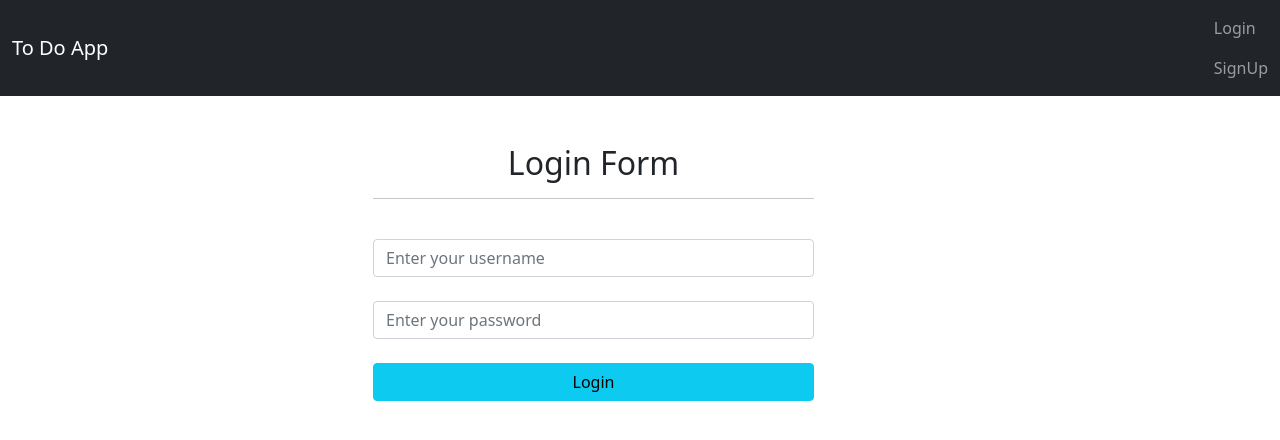
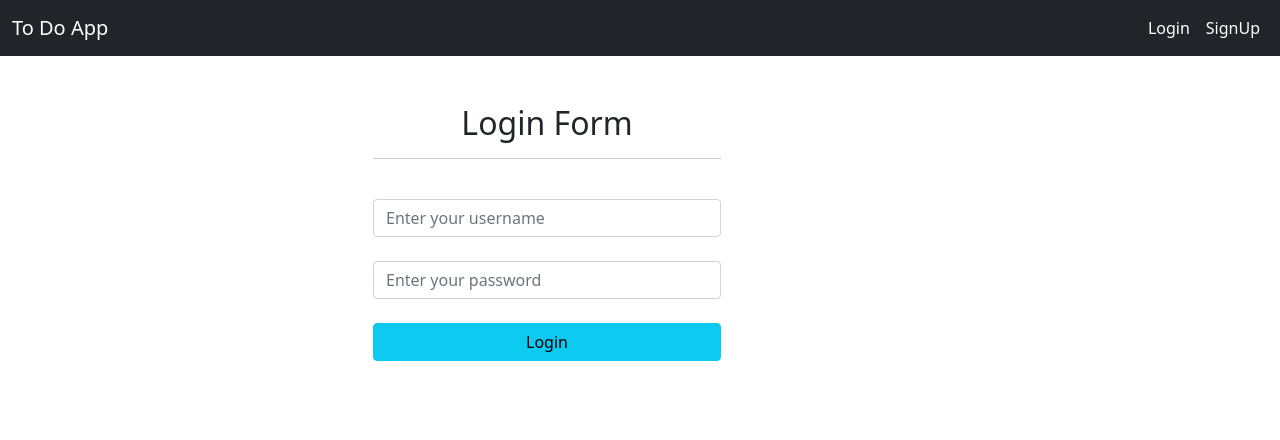
Before and after one commit to amJayem/to_do_app_Django, a Django app: page /auth/ in a window 1280 px wide. Shown: the top 440 px of the page. Run offline with Django 3.2, Linux system fonts and the light colour scheme.

Commit message:
login problem solved

```diff
--- a/accounts_app/views.py
+++ b/accounts_app/views.py
@@ -4,20 +4,20 @@ from django.contrib.auth import authenticate,login,logout
 
 # Create your views here.
 def user_log(request):
-    if request.method == 'POSt':
+    if request.method == 'POST':
         username = request.POST['username']
         password = request.POST['password']
         user = authenticate(request, username=username, password=password)
+
         if user is not None:
-            print('username: ', +username)
+            print('username: ', username)
             login(request,user)
             return redirect('home')
 
         else:
             print("Invalid username or password!!")
 
-    context = {}
-    return render(request,'auth/login.html',context)
+    return render(request,'auth/login.html')
 
 def user_logout(request):
     logout(request)
--- a/templates/auth/login.html
+++ b/templates/auth/login.html
@@ -6,14 +6,12 @@
 {% endblock title %}
 
 {% block content %}
-<div class="container col-md-5 offset-3 mt-5">
+<div class="container col-md-4 offset-3 mt-5">
     <form action="" class="form-group" method="POST">
         {% csrf_token %}
-        <h2 class="text-center">Login Form</h2> <hr> <br>
-        <input type="text" class="form-control" name="username" placeholder="Enter your username">
-        <br>
-        <input type="password" class="form-control" name="password" placeholder="Enter your password">
-        <br>
+        <h2 class="text-center">Login Form</h2>     <hr> <br>
+        <input type="text" class="form-control" name="username" placeholder="Enter your username">        <br>
+        <input type="password" class="form-control" name="password" placeholder="Enter your password">        <br>
         <input type="submit" value="Login" class="btn btn-info w-100">
     </form>
 </div>
--- a/templates/base.html
+++ b/templates/base.html
@@ -16,32 +16,44 @@
     </title>
 
   </head>
+
   <body>
-    <nav class="navbar navbar-dark bg-dark">
+    <nav class="navbar navbar-expand-lg navbar-dark bg-dark">
 
       <div class="container-fluid">
-        <a class="navbar-brand" href="/">To Do App</a>
+        <a class="navbar-brand" href="{% url 'home' %} ">To Do App</a>
 
-        <ul class="navbar-nav ml-auto">
+        <button class="navbar-toggler" type="button" data-bs-toggle="collapse" data-bs-target="#navbarSupportedContent" aria-controls="navbarSupportedContent" aria-expanded="false" aria-label="Toggle navigation">
 
+          <span class="navbar-toggler-icon"></span>
+        </button>
+
+        <div class="collapse navbar-collapse" id="navbarSupportedContent">
+          <ul class="navbar-nav me-auto  mb-lg-0">
+
+          </ul>
+
+          <ul class="navbar-nav ">
             {% if user.is_authenticated %}
+
               <li class="nav-item">
-              <a class="nav-link" href=" {% url 'logout' %} ">Logout</a>
+                <a class="nav-link active" href="{% url 'logout' %}">Logout</a>
               </li>
 
             {% else %}
-
               <li class="nav-item">
-            <a class="nav-link" href=" {% url 'login' %} ">Login</a>
+                <a class="nav-link active" href="{% url 'login' %}">Login</a>
               </li>
 
+              </li>
               <li class="nav-item">
-            <a class="nav-link" href=" {% url 'login' %} ">SignUp</a>
+                <a class="nav-link active" href="{% url 'login' %}">SignUp</a>
               </li>
+
             {% endif %}
-
           </ul>
 
+        </div>
       </div>
     </nav>
 
```
Also changed, not shown: templates/main/index.html (+4 -11 lines), db.sqlite3. Lines whose indentation alone changed are shown as unchanged.
